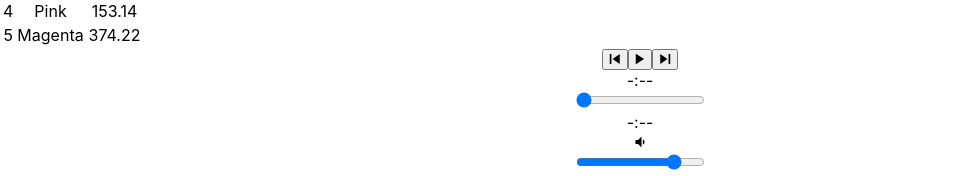
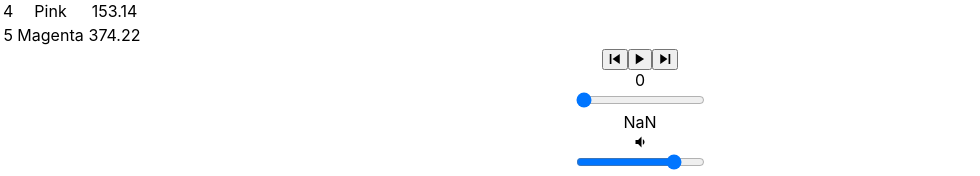
Before and after one commit to MarcusCole518/Songbird, a React (Create React App) app: page /album/the-colors in a window 1280 px wide. Shown: the part 870-1046 px from the top of the page, without its empty margins (0-980 px from the left). Built offline with nearby package versions, Linux system fonts and the light colour scheme.

Commit message:
checkpoint-range-inputs: completed

```diff
--- a/src/components/Album.js
+++ b/src/components/Album.js
@@ -14,11 +14,38 @@
         this.state = {
             album: album,
             currentSong: album.songs[0],
+            currentTime: 0,
+            duration: album.songs[0].duration,
             isPlaying: false
         };
 
         this.audioElement = document.createElement('audio');
         this.audioElement.src = album.songs[0].audioSrc;
+    }
+
+    componentDidMount() {
+        this.eventListeners = {
+            timeupdate: e => {
+                this.setState({ currentTime: this.audioElement.currentTime });
+            },
+            durationchange: e => {
+                this.setState({ duration: this.audioElement.duration });
+            }
+        };
+        this.audioElement.addEventListener('timeupdate', this.eventListeners.timeupdate);
+        this.audioElement.addEventListener('duration', this.eventListeners.durationchange);
+    }
+
+    componentWillUnmount() {
+        this.audioElement.src = null;
+        this.audioElement.removeEventListener('timeupdate', this.eventListeners.timeupdate);
+        this.audioElement.removeEventListener('durationchange', this.eventListeners.durationchange);
+
+    }
+
+    setSong(song) {
+        this.audioElement.src = song.audioSrc;
+        this.setState({ currentSong: song });
     }
 
     play() {
@@ -29,11 +56,6 @@
     pause() {
         this.audioElement.pause();
         this.setState({ isPlaying: false });
-    }
-
-    setSong(song) {
-        this.audioElement.src = song.audioSrc;
-        this.setState({ currentSong: song });
     }
 
     handleSongClick(song) {
@@ -60,6 +82,12 @@
         const newSng = this.state.album.songs[newIndx];
         this.setSong(newSng);
         this.play();
+    }
+
+    handleTimeChange(e) {
+        const newTime = this.audioElement.duration * e.target.value;
+        this.audioElement.currentTime = newTime;
+        this.setState({ currentTime: newTime });
     }
 
     handleMouseOn(song) {
@@ -122,9 +150,13 @@
                 <PlayerBar
                     isPlaying={this.state.isPlaying}
                     currentSong={this.state.currentSong}
+                    currentTime={this.audioElement.currentTime}
+                    duration={this.audioElement.duration}
                     handleSongClick={() => this.handleSongClick(this.state.currentSong)}
                     handlePrevClick={() => this.handlePrevClick()}
-                    handleNextClick={() => this.handleNextClick()} />
+                    handleNextClick={() => this.handleNextClick()}
+                    handleTimeChange={(e) => this.handleTimeChange(e)}
+                     />
             </section>
         );
     }
--- a/src/components/PlayerBar.js
+++ b/src/components/PlayerBar.js
@@ -16,9 +16,17 @@
                     </button>
                 </section>
                 <section id="time-control">
-                    <div className="current-time">-:--</div>
-                    <input type="range" className="seek-bar" value="0" />
-                    <div className="total-time">-:--</div>
+                    <div className="current-time">{this.props.currentTime}</div>
+                    <input
+                    type="range"
+                    className="seek-bar"
+                    value={(this.props.currentTime / this.props.duration) || 0 }
+                    max="1"
+                    min="0"
+                    step="0.01"
+                    onChange={this.props.handleTimeChange}
+                     />
+                    <div className="total-time">{this.props.duration}</div>
                 </section>
                 <section id="volume-control">
                     <div className="icon ion-md-volume-low"></div>
```
